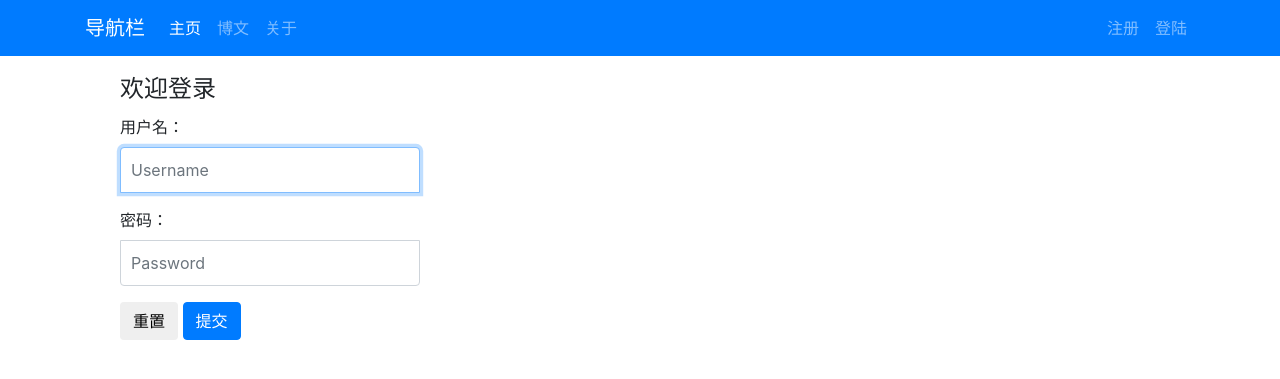
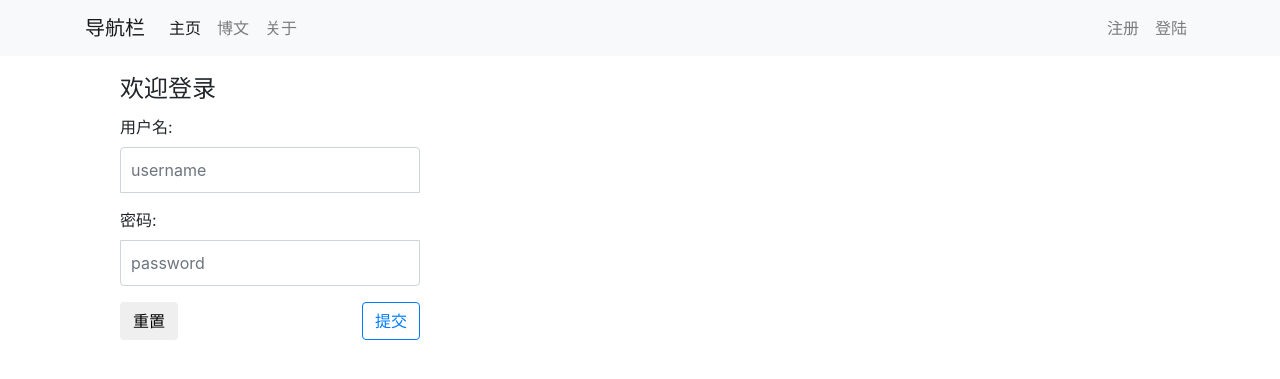
Before and after one commit to octopuschai/site1, a Django app: page /login/ in a window 1280 px wide. Shown: the top 379 px of the page. Run offline with Django 3.2, Linux system fonts and the light colour scheme; some libraries are stand-ins or nearby versions.

Commit message:
use django forms

```diff
--- /dev/null
+++ b/login/forms.py
@@ -0,0 +1,18 @@
+from django import forms
+from . import models
+
+class UserForm(forms.Form):
+    username = forms.CharField(label='用户名', max_length=128, widget=forms.TextInput(attrs={'class':'form-control','placeholder':'username'}))
+    password = forms.CharField(label='密码', max_length=256, widget=forms.PasswordInput(attrs={'class':'form-control','placeholder':'password'}))
+
+'''
+class UserForm(forms.ModelForm):
+    class Meta:
+        model = models.User
+        fields = ['name', 'password']
+
+    def __init__(self, *args, **kwargs):
+        super(UserForm, self).__init__(*args, *kwargs)
+        self.fields['name'].label = '用户名'
+        self.fields['password'].label = '密码'
+'''
--- a/login/templates/login/login.html
+++ b/login/templates/login/login.html
@@ -6,20 +6,36 @@
 {% block content %}
     <div class="col-md-4 col-md-offset-4">
         <form class='form-login' action="/login/" method="post">
+        <!-- 显示错误提示信息 -->
+            {% if message %}
+                <div class="alert alert-warning alert-dismissible">
+                    <button type="button" class="close" data-dismiss="alert">&times;</button>
+                    {{ message }}
+                </div>
+            {% endif %}
+
             {% csrf_token %}
           <fieldset>
             <legend>欢迎登录</legend>
-
-            <div class="form-group">
-              <label for="id_username">用户名：</label>
-              <input type="text" name="username" class="form-control" id="id_username" placeholder="Username" autofocus required />
-            </div>
-            <div class="form-group">
-              <label for="id_password">密码：</label>
-              <input type="password" name="password" class="form-control" id="id_password" placeholder="Password" />
-            </div>
-              <button type="reset" class="btn btn-default pull-left">重置</button>
-              <button type="submit" class="btn btn-primary pull-right">提交</button>
+                <div class="form-group">
+                  {{ login_form.username.label_tag }}
+                  {{ login_form.username}}
+                </div>
+                <div class="form-group">
+                  {{ login_form.password.label_tag }}
+                  {{ login_form.password }}
+                </div>
+{#          {{ login_form }}#}
+{#            <div class="form-group">#}
+{#              <label for="id_username">用户名：</label>#}
+{#              <input type="text" name="username" class="form-control" id="id_username" placeholder="Username" autofocus required />#}
+{#            </div>#}
+{#            <div class="form-group">#}
+{#              <label for="id_password">密码：</label>#}
+{#              <input type="password" name="password" class="form-control" id="id_password" placeholder="Password" />#}
+{#            </div>#}
+              <button type="reset" class="btn btn-outline-secondry float-left">重置</button>
+              <button type="submit" class="btn btn-outline-primary float-right">提交</button>
            </fieldset>
         </form>
     </div>
--- a/login/views.py
+++ b/login/views.py
@@ -1,4 +1,5 @@
 from django.shortcuts import render, redirect
+from . import models, forms
 
 # Create your views here.
 def index(request):
@@ -7,11 +8,22 @@ def index(request):
 
 def login(request):
     if request.method == 'POST':
-        username = request.POST.get('username')
-        password = request.POST.get('password')
-        print(username, password)
-        return redirect('/index/')
-    return render(request, 'login/login.html')
+        login_form = forms.UserForm(request.POST)
+        message = '请检查填写的内容！'
+        if login_form.is_valid():
+            username = login_form.cleaned_data['username']
+            password = login_form.cleaned_data['password']
+            try:
+                user = models.User.objects.get(name=username)
+                if user.password == password:
+                    return redirect('/index/')
+                else:
+                    message = '密码不正确'
+            except:
+                message = '用户名不存在'
+        return render(request, 'login/login.html', {'message':message, 'login_form':login_form})
+    login_form = forms.UserForm()
+    return render(request, 'login/login.html', {'login_form':login_form})
 
 def register(request):
     pass
--- a/templates/base.html
+++ b/templates/base.html
@@ -7,13 +7,15 @@
 
     <!-- Bootstrap CSS -->
     <link rel="stylesheet" href="https://cdn.bootcss.com/bootstrap/4.0.0/css/bootstrap.min.css" integrity="sha384-Gn5384xqQ1aoWXA+058RXPxPg6fy4IWvTNh0E263XmFcJlSAwiGgFAW/dAiS6JXm" crossorigin="anonymous">
+{#    <link rel="stylesheet" href="https://stackpath.bootstrapcdn.com/bootswatch/4.3.1/litera/bootstrap.min.css">#}
 
     <title>{% block title %}{% endblock %}</title>
   {% block css %}{% endblock %}
   </head>
   <body>
 
-        <nav class="navbar navbar-expand-lg navbar-dark bg-primary">
+{#        <nav class="navbar navbar-expand-lg navbar-dark bg-primary">#}
+        <nav class="navbar navbar-expand-lg navbar-light bg-light">
             <div class="container">
               <a class="navbar-brand" href="#">导航栏</a>
               <button class="navbar-toggler" type="button" data-toggle="collapse" data-target="#navbarColor01" aria-controls="navbarColor01" aria-expanded="false" aria-label="Toggle navigation">
```
